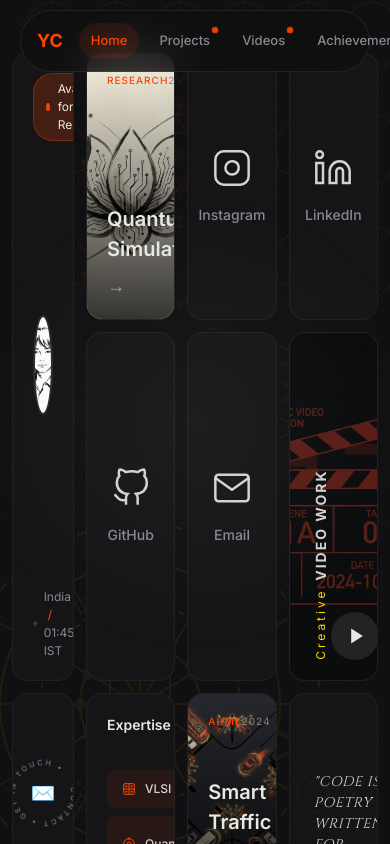
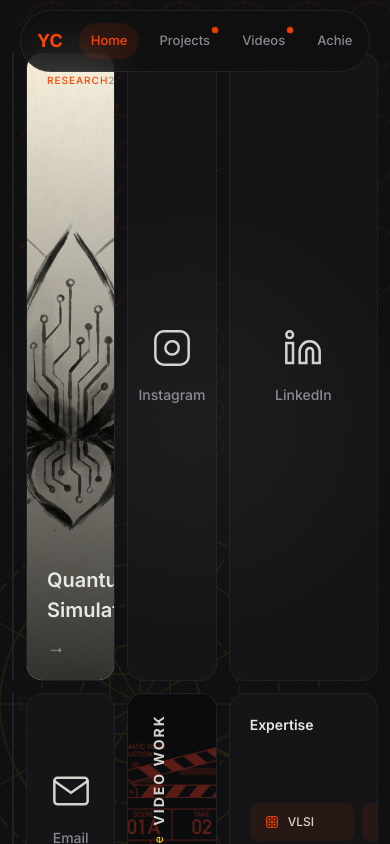
Before and after one commit to Yash1026-hash/portfolio, a React (Vite) app: page / in a window 390 px wide. Shown: the top 844 px of the page. Built offline with nearby package versions, Linux system fonts and the light colour scheme.

Commit message:
fix: Add 600px breakpoint for single-column mobile layout with proper card stacking

```diff
--- a/src/index.css
+++ b/src/index.css
@@ -2825,6 +2825,86 @@ body {
 }
 
 /* ========== ADDITIONAL MOBILE IMPROVEMENTS ========== */
+/* Larger Phones and Small Tablets (600px) */
+@media (max-width: 600px) {
+    .bento-grid {
+        grid-template-columns: 1fr;
+        gap: 12px;
+    }
+
+    .hero-card,
+    .project-1,
+    .project-2,
+    .video-card,
+    .about-card,
+    .map-card,
+    .quote-card,
+    .skills-card,
+    .services-card,
+    .instagram,
+    .linkedin,
+    .github,
+    .email {
+        grid-column: span 1 !important;
+        grid-row: span 1 !important;
+    }
+
+    .hero-card {
+        min-height: 300px;
+    }
+
+    .card {
+        min-height: auto;
+    }
+
+    /* Navbar horizontal scroll */
+    .navbar {
+        padding: 0.5rem;
+    }
+
+    .nav-links {
+        gap: 0.25rem;
+        overflow-x: auto;
+        -webkit-overflow-scrolling: touch;
+        scrollbar-width: none;
+    }
+
+    .nav-links::-webkit-scrollbar {
+        display: none;
+    }
+
+    .nav-link {
+        padding: 0.5rem 0.625rem;
+        font-size: 11px;
+        white-space: nowrap;
+    }
+
+    /* Project Card Mobile */
+    .project-card {
+        height: 200px;
+    }
+
+    /* Social Cards Inline */
+    .social-card {
+        padding: 1rem;
+    }
+
+    .social-card .icon-container {
+        width: 40px;
+        height: 40px;
+    }
+
+    .social-card .icon-container svg {
+        width: 20px;
+        height: 20px;
+    }
+
+    /* Video Card Mobile */
+    .video-card {
+        max-height: 250px;
+    }
+}
+
 @media (max-width: 480px) {
     #root {
         padding: 0.75rem;
```
